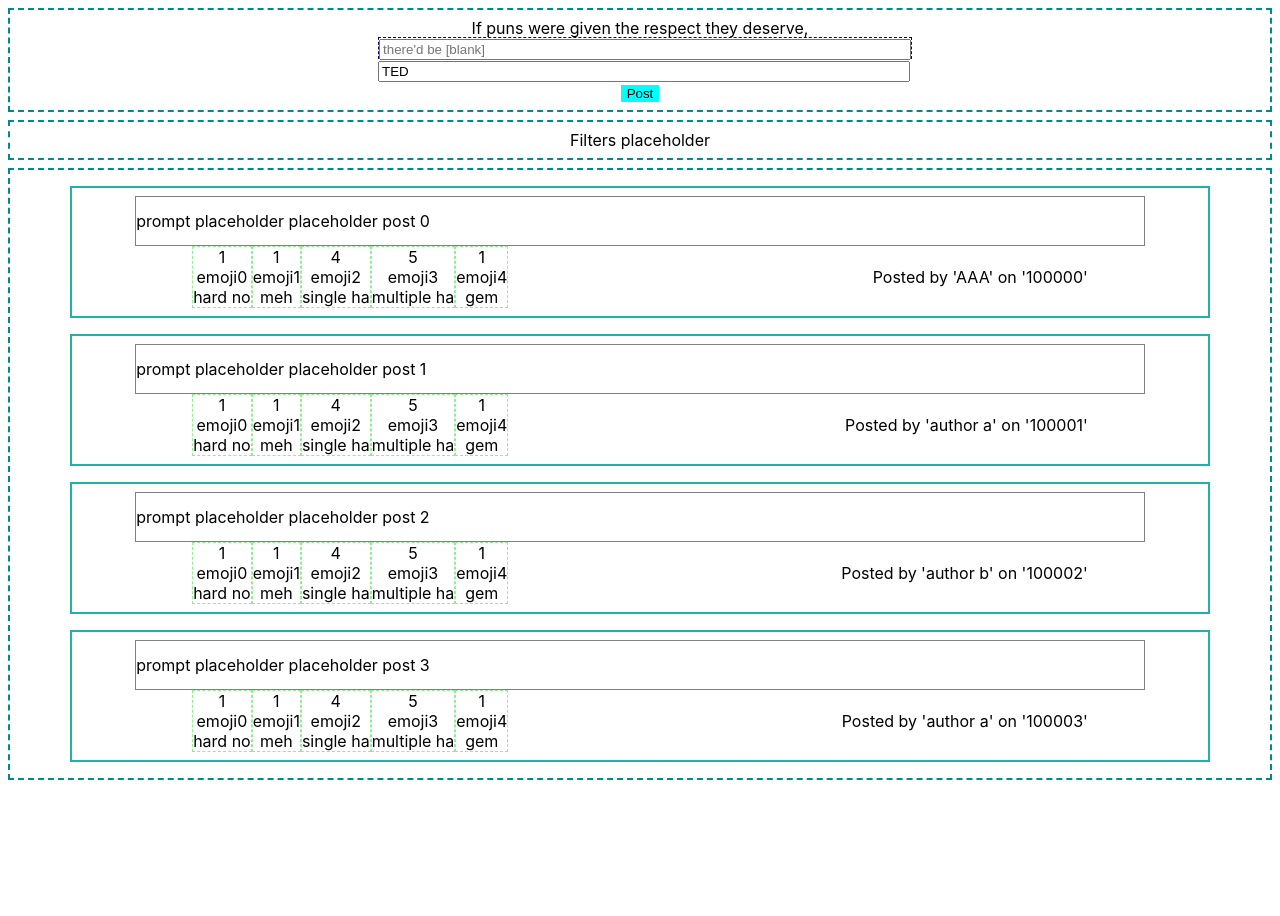
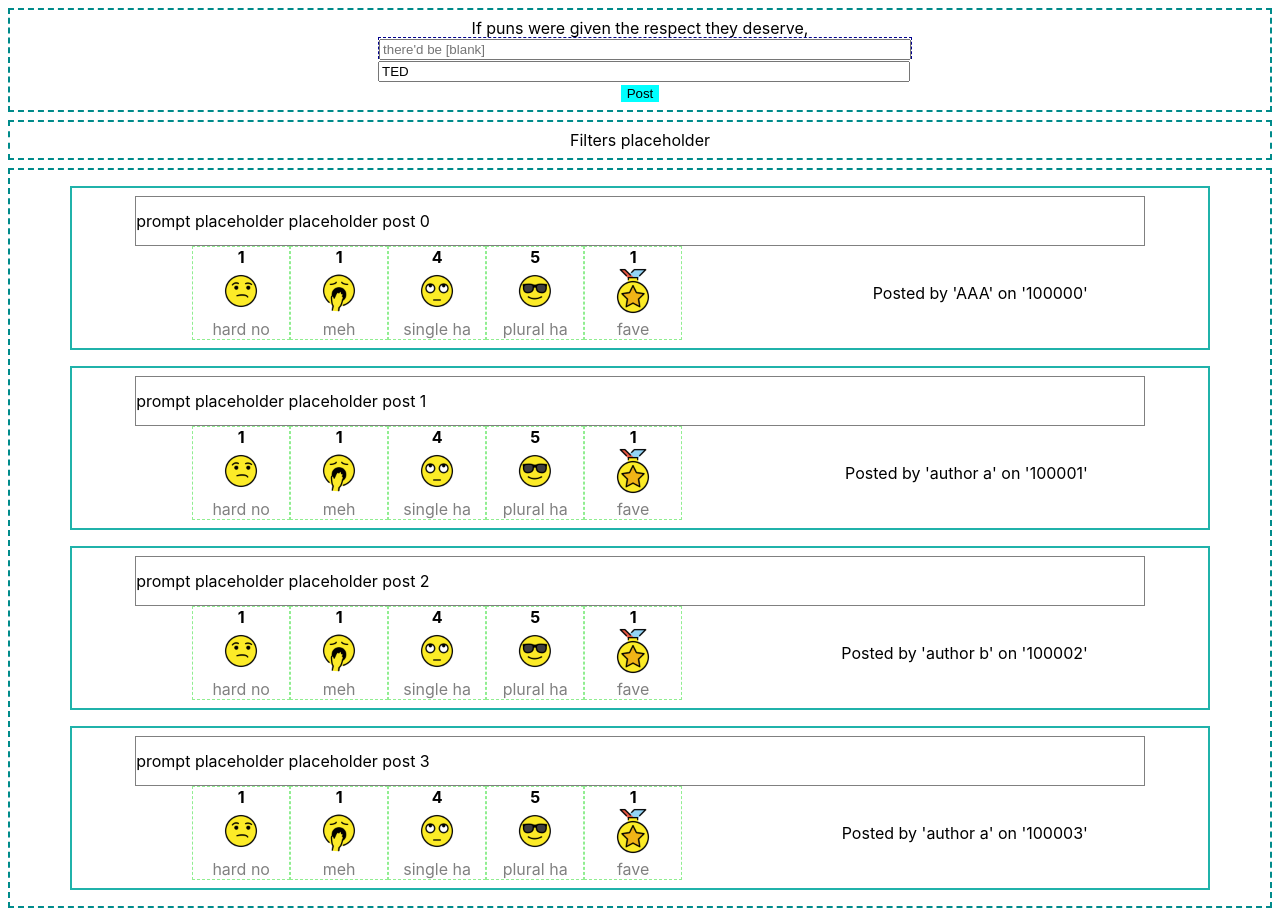
Before and after one commit to mradamt/punter, a React (Create React App) app: page / in a window 1280 px wide. Before the commit the page ends 800 px from the top, so only its background shows below. Built offline with nearby package versions, Linux system fonts and the light colour scheme.

Commit message:
update db & reactions to display emoji

```diff
--- a/src/components/Reaction.jsx
+++ b/src/components/Reaction.jsx
@@ -4,9 +4,15 @@ import './sass-styles/Reaction.scss';
 export default function Reaction (props) {
   return (
     <div className='reaction'>
-      <div>{props.count}</div>
-      <div>{props.icon}</div>
-      <div>{props.label}</div>
+      <div className="reaction-count">
+        {props.count}
+      </div>
+      <div className="reaction-icon">
+        <img src={props.icon} alt={props.icon} />
+      </div>
+      <div className="reaction-label">
+        {props.label}
+      </div>
     </div>
   )
 }
--- a/src/components/sass-styles/Reaction.scss
+++ b/src/components/sass-styles/Reaction.scss
@@ -1,3 +1,14 @@
 .reaction {
   border: 1px dashed lightgreen;
+  width: 6em;
+  .reaction-count {
+    font-weight: bold;
+  }
+  .reaction-icon img {
+    height: 3em;
+    width: 3em;
+  }
+  .reaction-label {
+    color: grey;
+  }
 }
--- a/src/fauxdb.json
+++ b/src/fauxdb.json
@@ -49,27 +49,27 @@
     {
       "index": 0,
       "label": "hard no",
-      "icon": "emoji0"
+      "icon": "unamused-face_1f612.png"
     },
     {
       "index": 1,
       "label": "meh",
-      "icon": "emoji1"
+      "icon": "yawning-face_1f971.png"
     },
     {
       "index": 2,
       "label": "single ha",
-      "icon": "emoji2"
+      "icon": "face-with-rolling-eyes_1f644.png"
     },
     {
       "index": 3,
-      "label": "multiple ha",
-      "icon": "emoji3"
+      "label": "plural ha",
+      "icon": "smiling-face-with-sunglasses_1f60e.png"
     },
     {
       "index": 4,
-      "label": "gem",
-      "icon": "emoji4"
+      "label": "fave",
+      "icon": "sports-medal_1f3c5.png"
     }
   ]
 }
```
